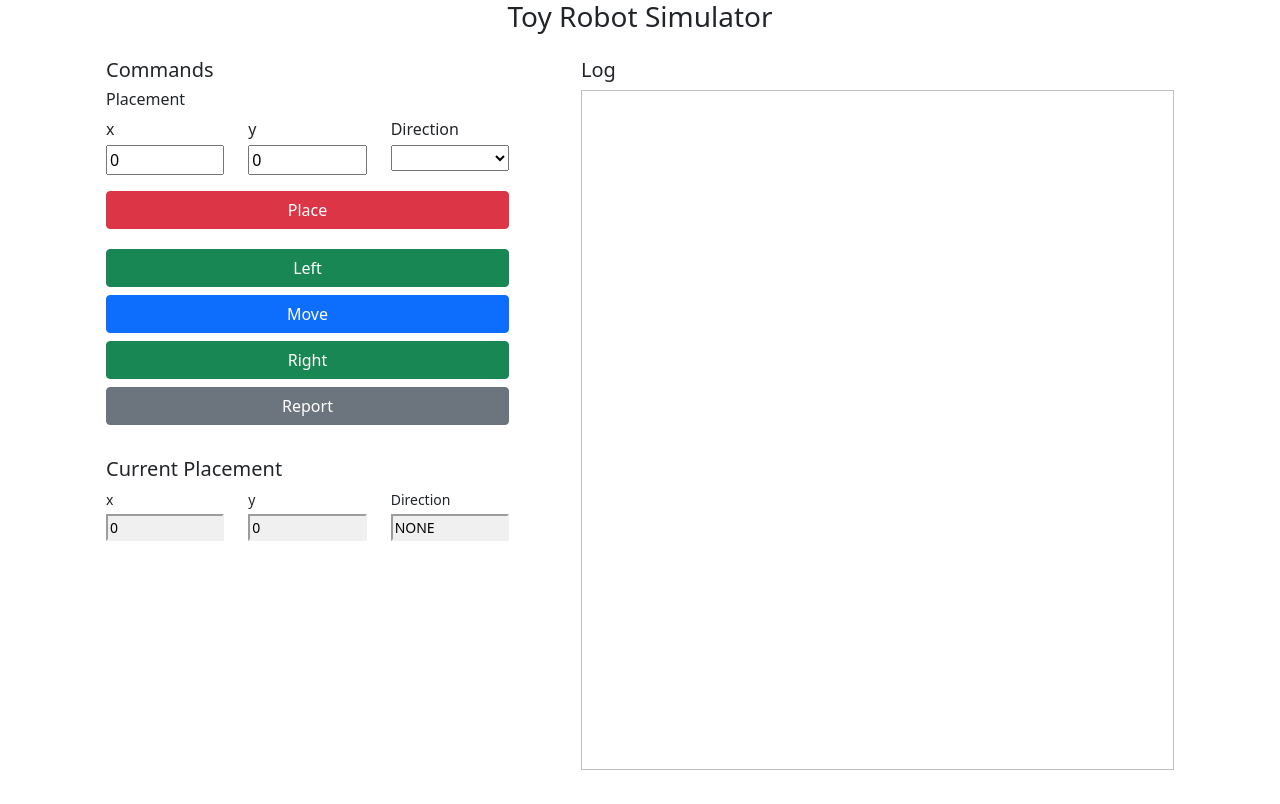
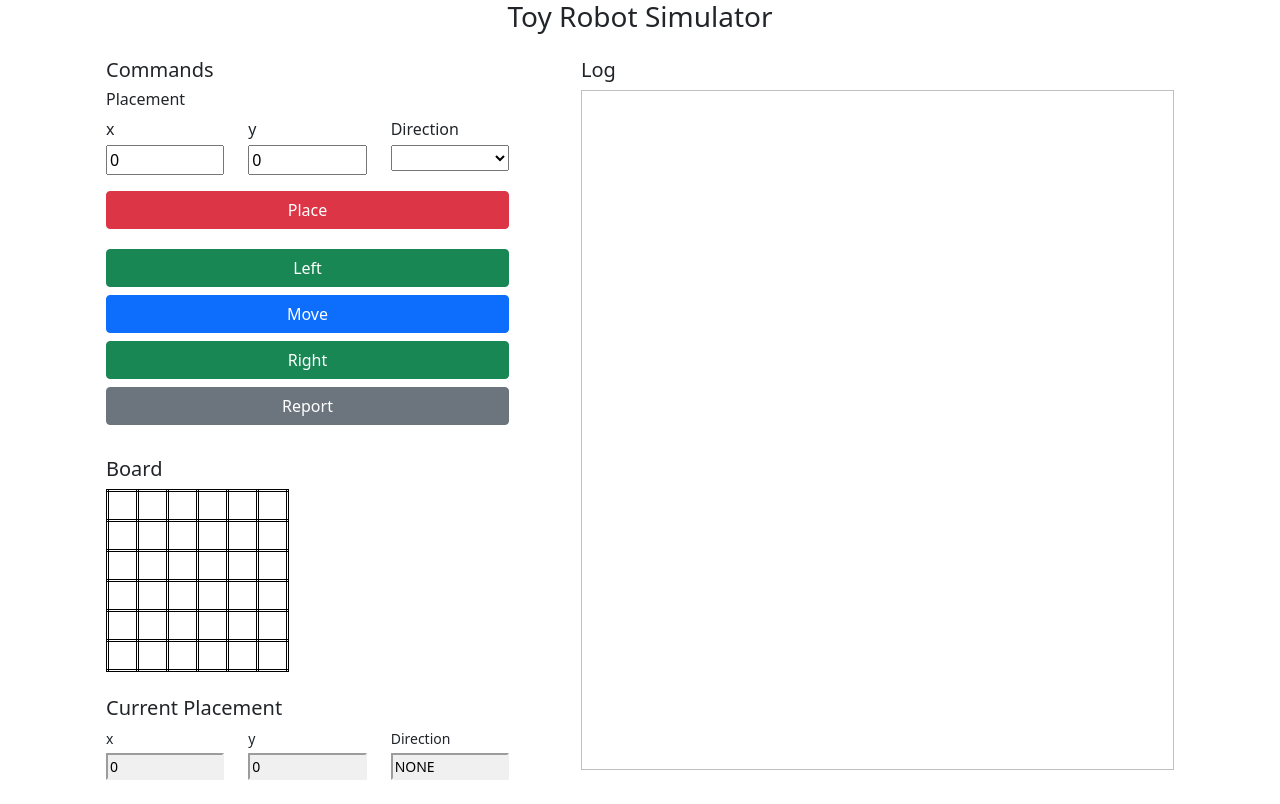
Before and after one commit to barkatmulani/toy-robot-simulator, a React (Create React App) app: page / in a window 1280 px wide. Built offline with nearby package versions, Linux system fonts and the light colour scheme.

Commit message:
Addition of Board component.

```diff
--- /dev/null
+++ b/src/board/board.scss
@@ -0,0 +1,15 @@
+.board {
+    margin-bottom: 24px;
+
+    table, tbody, tr, td {
+        border: 3px black solid;
+        border-style: double;
+    }
+
+    td {
+        width: 30px;
+        height: 30px;
+        font-family: sans-serif;
+        text-align: center;
+    }
+}
--- /dev/null
+++ b/src/board/board.tsx
@@ -0,0 +1,60 @@
+import React from 'react';
+import { Container } from 'react-bootstrap';
+import { useSelector } from 'react-redux';
+
+import { EDirection, maxX, maxY, place, selectPlacement } from '../store';
+
+import './board.scss';
+
+const Board = () => {
+    const placement = useSelector(selectPlacement);
+    const MARKER = {
+        [EDirection.NORTH]: '▲',
+        [EDirection.EAST]: '►',
+        [EDirection.SOUTH]: '▼',
+        [EDirection.WEST]: '◄'
+    };
+
+    let rows = [];
+
+    for (let r = 0; r <= maxX; r++) {
+        let cols = [];
+        for (let c = 0; c <= maxX; c++) {
+            let marker = '';
+            if (placement.direction && (placement.direction !== EDirection.NONE) &&
+                (c === placement.x) && (r === (maxY - placement.y))) {
+                marker = MARKER[placement.direction];
+            }
+            cols.push(marker);
+        }
+        rows.push(cols);
+    }
+
+    console.log(rows)
+
+    return (
+        <Container fluid className="board">
+            <h5>Board</h5>
+
+            <table>
+                <tbody>
+                    {
+                        !rows?.length ? <></> :
+                        rows.map((row: any, r: number) => (
+                            <tr key={r}>
+                            {
+                                !row.length ? <></> :
+                                row.map((col: string, c: number) => (
+                                    <td key={c}>{col}</td>
+                                ))
+                            }
+                            </tr>
+                        ))
+                    }
+                </tbody>
+            </table>
+        </Container>
+    );
+};
+
+export default Board;
--- a/src/commands-panel/commands-panel.tsx
+++ b/src/commands-panel/commands-panel.tsx
@@ -2,7 +2,7 @@ import React from 'react';
 import { Button, Col, Container, Form, Row } from "react-bootstrap"
 import { useForm } from 'react-hook-form';
 
-import { directions } from '../store/constants';
+import { DIRECTIONS } from '../store/constants';
 import { useAppDispatch } from '../store/hooks';
 import { EDirection } from '../store/models';
 import { move, left, right, report, place } from '../store/slices/robotSlice';
@@ -38,7 +38,7 @@ const CommandsPanel = () => {
                         <select {...register('direction')}>
                             <option key={'a'} value=''></option>
                             {
-                                directions.map((direction: EDirection, d: number) => (
+                                DIRECTIONS.map((direction: EDirection, d: number) => (
                                     <option key={d} value={direction}>{direction}</option>
                                 ))
                             }
--- a/src/robot/robot.tsx
+++ b/src/robot/robot.tsx
@@ -1,5 +1,6 @@
 import React from 'react';
 import { Container, Row, Col } from 'react-bootstrap';
+import Board from '../board/board';
 
 import CommandsPanel from '../commands-panel/commands-panel';
 import LogPanel from '../log-panel/log-panel';
@@ -13,6 +14,7 @@ export const Robot = () => {
       <Row>
         <Col sm={5}>
           <CommandsPanel />
+          <Board />
           <StatusPanel />
         </Col>
         <Col sm={7}>
--- a/src/store/constants.ts
+++ b/src/store/constants.ts
@@ -2,4 +2,4 @@ import { EDirection } from "./models";
 
 export const maxX: number = 5;
 export const maxY: number = 5;
-export const directions: EDirection[] = [EDirection.NORTH, EDirection.EAST, EDirection.SOUTH, EDirection.WEST];
+export const DIRECTIONS: EDirection[] = [EDirection.NORTH, EDirection.EAST, EDirection.SOUTH, EDirection.WEST];
--- a/src/store/slices/robotSlice.ts
+++ b/src/store/slices/robotSlice.ts
@@ -1,7 +1,7 @@
 import { createSlice, PayloadAction } from '@reduxjs/toolkit';
 
 import { EDirection } from '../models';
-import { maxX, maxY, directions } from '../constants';
+import { maxX, maxY, DIRECTIONS } from '../constants';
 
 interface IPosition {
   x: number;
@@ -35,8 +35,8 @@ export const robotSlice = createSlice({
       if (((direction && (direction !== EDirection.NONE)) || (state.robotPlacement.direction !== EDirection.NONE)) &&
           (x >= 0) && (x <= maxX) && (y >= 0) &&
           (y <= maxY)) {
-        state.robotPlacement.x = action.payload.x;
-        state.robotPlacement.y = action.payload.y;
+        state.robotPlacement.x = parseInt(action.payload.x.toString());
+        state.robotPlacement.y = parseInt(action.payload.y.toString());
         if (action.payload.direction) state.robotPlacement.direction = action.payload.direction;
         state.log?.push(`PLACE ${x}, ${y}${direction ? ', ' + direction : ''}`);
       }
@@ -83,20 +83,20 @@ export const robotSlice = createSlice({
 
     left: (state) => {
       if (isStateValid(state)) {
-        let index = directions.findIndex((direction: EDirection) => direction === state.robotPlacement.direction);
+        let index = DIRECTIONS.findIndex((direction: EDirection) => direction === state.robotPlacement.direction);
         index--;
-        if (index < 0) index = directions.length - 1;
-        state.robotPlacement.direction = directions[index];
+        if (index < 0) index = DIRECTIONS.length - 1;
+        state.robotPlacement.direction = DIRECTIONS[index];
         state.log?.push('LEFT');
       }
     },
 
     right: (state) => {
       if (isStateValid(state)) {
-        let index = directions.findIndex((direction: EDirection) => direction === state.robotPlacement.direction);
+        let index = DIRECTIONS.findIndex((direction: EDirection) => direction === state.robotPlacement.direction);
         index++;
-        if (index >= directions.length) index = 0;
-        state.robotPlacement.direction = directions[index];
+        if (index >= DIRECTIONS.length) index = 0;
+        state.robotPlacement.direction = DIRECTIONS[index];
         state.log?.push('RIGHT');
       }
     },
```
Also changed, not shown: 1 other file (tests, documents, lock files or other folders).
